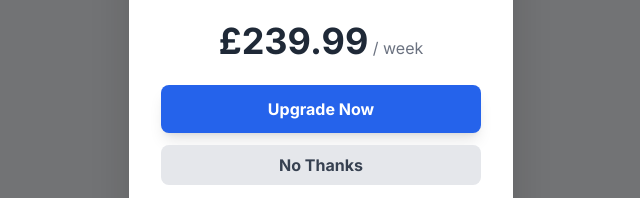
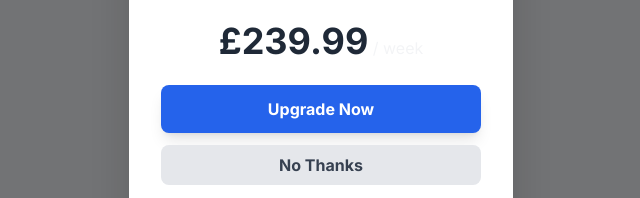
Before and after one commit to jeantianes/Dream-first-ver., a plain HTML site: page index.html in a window 1280 px wide. Shown: the part 349-547 px from the top of the page, 319-959 px from the left. Drawn offline with nearby package versions, Linux system fonts and the light colour scheme.

```diff
--- a/index.html
+++ b/index.html
@@ -90,7 +90,7 @@
             <p class="text-gray-600 text-center mb-6">Skip the line and get 3x shorter wait times, plus detailed progress indicators!</p>
             <div class="text-center mb-6">
                 <span class="text-4xl font-bold text-gray-800">£239.99</span>
-                <span class="text-gray-500">/ week</span>
+                <span class="text-gray-100">/ week</span>
             </div>
             <div class="flex flex-col space-y-3">
                 <button id="upgradeButton" class="w-full bg-blue-600 text-white font-semibold py-3 px-6 rounded-lg shadow-lg hover:bg-blue-700 transition duration-200">
```
